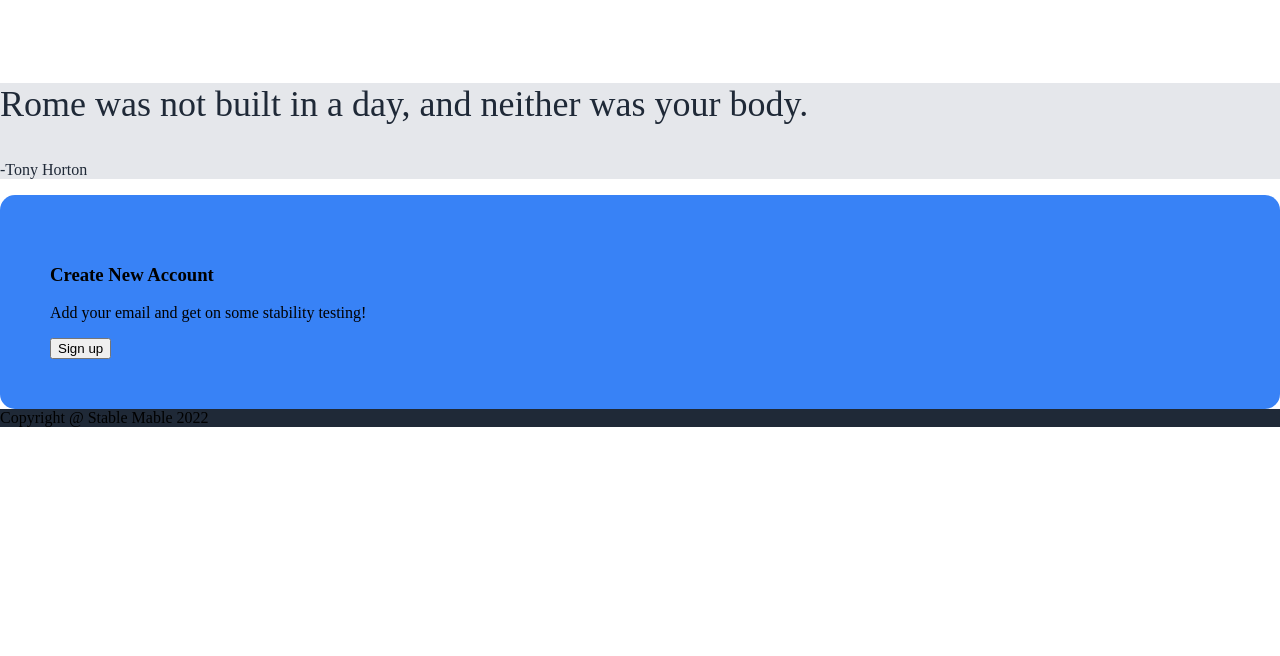
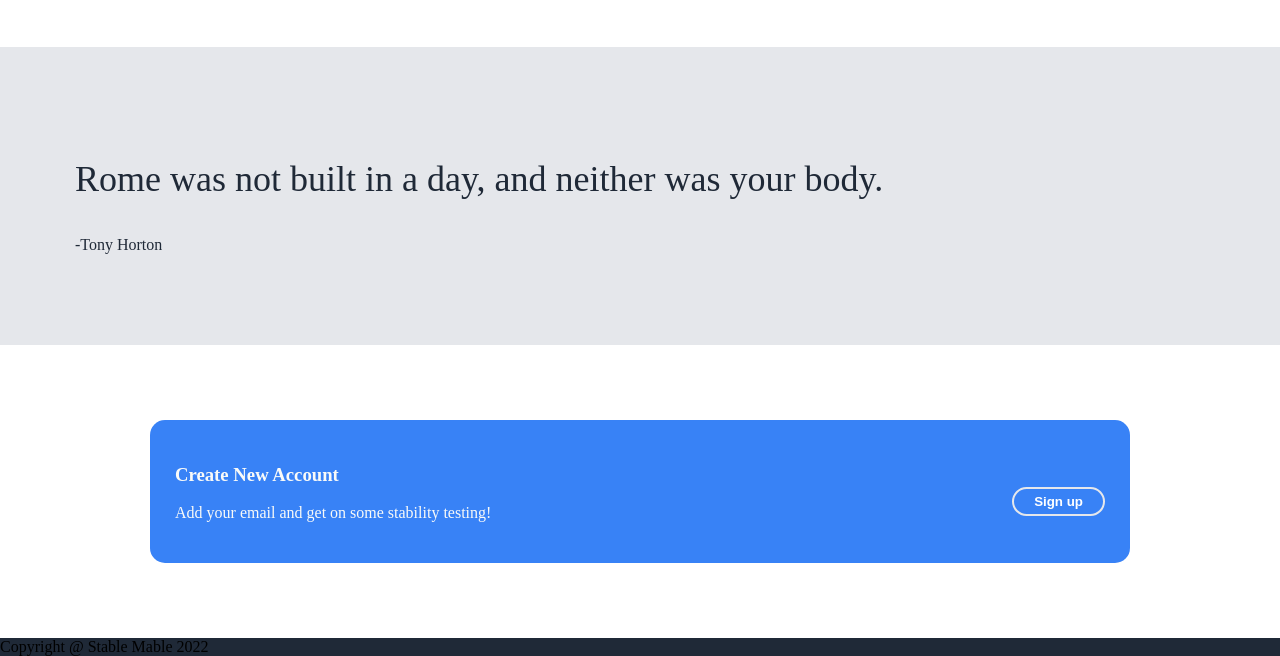
Before and after one commit to DavidMcWd/Landing_Page, a plain HTML site: page index.html in a window 1280 px wide. Shown: the part 752-1408 px from the top of the page. Before the commit the page ends 1179 px from the top, so only its background shows below. Drawn offline with Linux system fonts and the light colour scheme.

```diff
--- a/index.html
+++ b/index.html
@@ -66,7 +66,7 @@
                 <p>Add your email and get on some stability testing!</p>
             </div>
             <div class="right">
-                <button>Sign up</button>
+                <button class="signup">Sign up</button>
             </div>
         </div>
 
--- a/style.css
+++ b/style.css
@@ -51,13 +51,15 @@
     color: #F9FAF8;
 }
 
-.login  {
+.login, .signup  {
     background-color: #3882F6;
     color: white;
     font-weight: bold;
     border-radius: 15px;
     padding: 5px 20px;
     margin-top: 20px;
+    border-color: #E5E7EB;
+    border-style: solid;
 }
 
 img {
@@ -102,15 +104,9 @@
     flex: 1 1 auto;
   }
 
-/*
-.card_1 > img  {flex: 1.2766}
-.card_2 > img  {flex: 1.5888}
-.card_3 > img  {flex: 1.4196}
-.card_4 > img  {flex: 1.5}
-*/
-
 .container_3  {
     background-color: #E5E7EB;
+    padding: 75px;
 }
 
 .quote  {
@@ -125,7 +121,13 @@
 .sign-up-box {
     background-color: #3882F6;
     border-radius: 15px;
-    padding: 50px
+    padding: 25px;
+    margin:75px 150px;
+    display: flex;
+    justify-content: space-between;
+    align-items: center;
+    color: #F9FAF8;
+    max-width: 300 px;
 }
 
 .footer {
```
